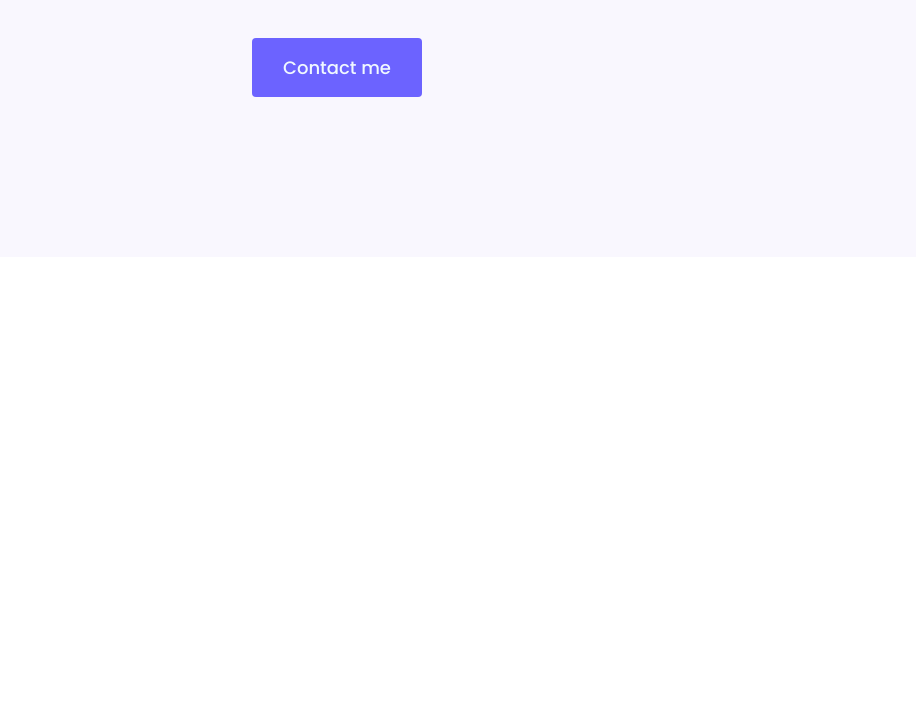
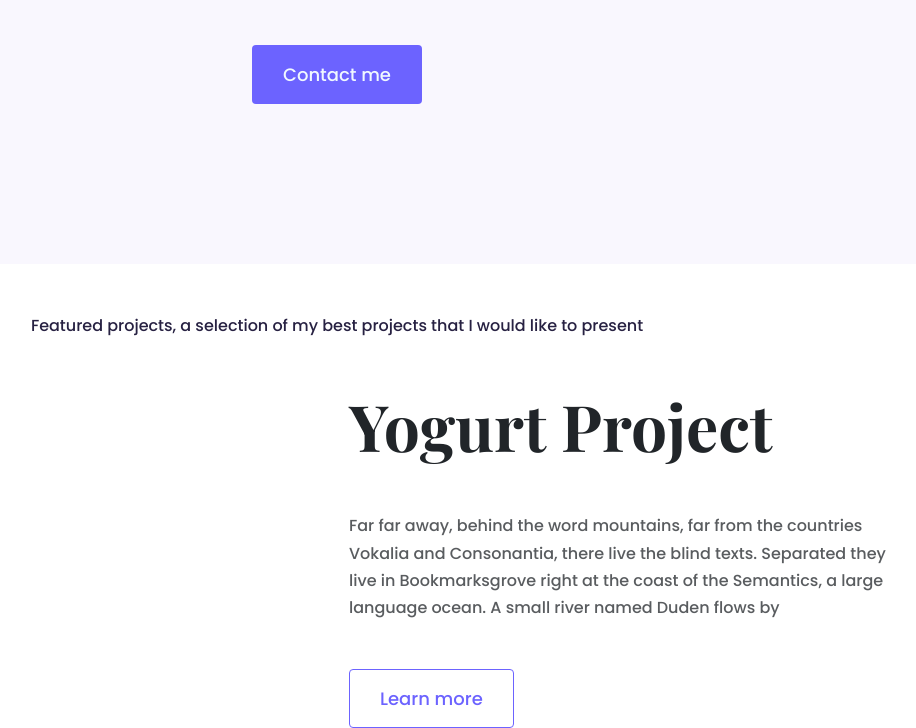
Before and after one commit to Sonja40/She-Code-Respository-Project, a plain HTML site: page index.html in a window 1280 px wide. Shown: the part 395-1123 px from the top of the page, without its empty margins (303-1219 px from the left). Before the commit the page ends 800 px from the top, so only its background shows below. Drawn offline with nearby package versions, Linux system fonts and the light colour scheme.

Commit message:
add Container and grid to 2nd p

```diff
--- a/index.html
+++ b/index.html
@@ -41,5 +41,24 @@
         <a href="#" class="btn btn-branding">Contact me</a>
       </div>
     </div>
+    <p class="text-center m-5">
+      Featured projects, a selection of my best projects that I would like to
+      present
+    </p>
+    <div class="container">
+      <div class="row">
+        <div class="col-6"></div>
+        <div class="col-6">
+          <h2 class="mb-5">Yogurt Project</h2>
+          <p class="mb-5 text-muted">
+            Far far away, behind the word mountains, far from the countries
+            Vokalia and Consonantia, there live the blind texts. Separated they
+            live in Bookmarksgrove right at the coast of the Semantics, a large
+            language ocean. A small river named Duden flows by
+          </p>
+          <a href="#" class="btn btn-branding-outline">Learn more</a>
+        </div>
+      </div>
+    </div>
   </body>
 </html>
--- a/styles/portfolio.css
+++ b/styles/portfolio.css
@@ -23,9 +23,15 @@ h1 {
   font-size: 96px;
 }
 
+h2 {
+  font-size: 64px;
+}
+
 p {
   font-weight: normal;
-  color: #6f42c1;
+  color: #272142;
+  font-size: 16px;
+  line-height: 1.7;
 }
 
 .hero {
@@ -56,3 +62,12 @@ p {
   line-height: 27px;
   padding: 15px 30px;
 }
+
+.btn-branding-outline {
+  color: var(--branding-color);
+  border: 1px solid var(--branding-color);
+  border-radius: 4px;
+  font-size: 18px;
+  line-height: 27px;
+  padding: 15px 30px;
+}
```
